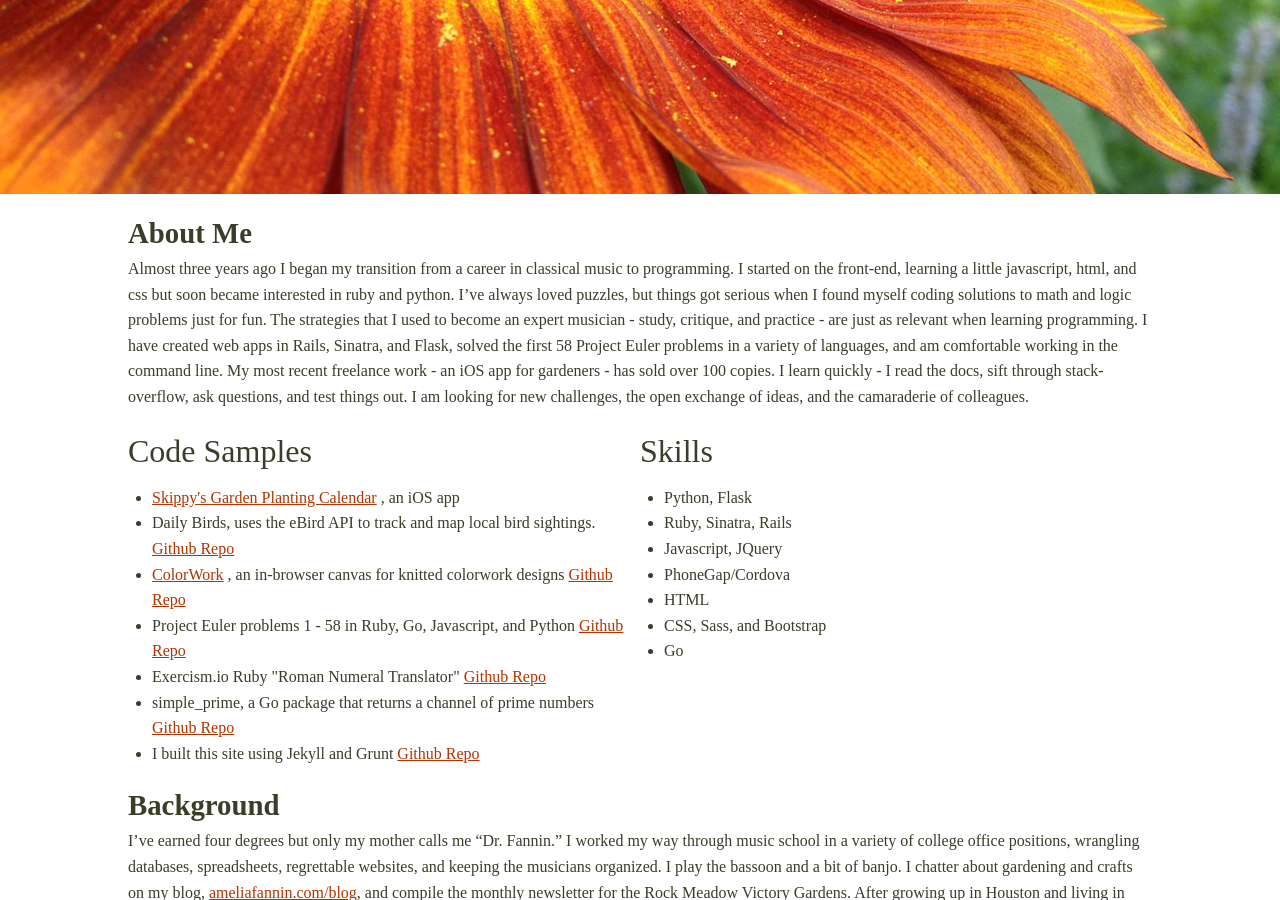
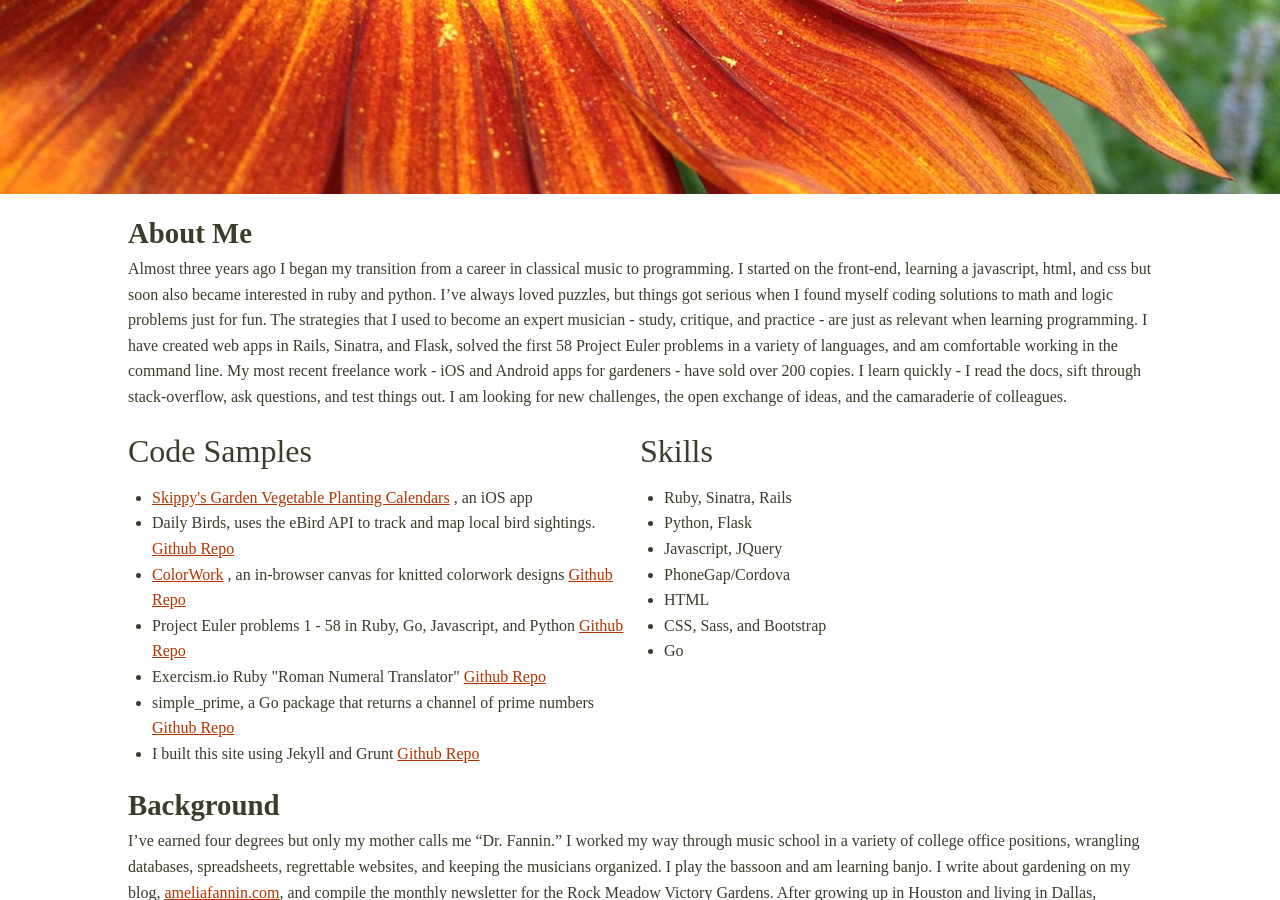
Before and after one commit to AmeliaFannin/AmeliaFannin.github.io, a Jekyll site: the page built from index.md, in a window 1280 px wide and 900 px high, scrolled down 706 px. Built offline with Jekyll 4.4.1, drawn with Linux system fonts in a browser that asks for light colours; some of the changed text lies outside the part shown.

Commit message:
updates to app info

```diff
--- a/index.md
+++ b/index.md
@@ -3,13 +3,13 @@ layout: index
 ---
 ####About Me
 
- Almost three years ago I began my transition from a career in classical music to programming. I started on the front-end, learning a little javascript, html, and css but soon became interested in ruby and python. I've always loved puzzles, but things got serious when I found myself coding solutions to math and logic problems just for fun. The strategies that I used to become an expert musician - study, critique, and practice - are just as relevant when learning programming. I have created web apps in Rails, Sinatra, and Flask, solved the first 58 Project Euler problems in a variety of languages, and am comfortable working in the command line. My most recent freelance work - an iOS app for gardeners - has sold over 100 copies. I learn quickly - I read the docs, sift through stack-overflow, ask questions, and test things out. I am looking for new challenges, the open exchange of ideas, and the camaraderie of colleagues.
+ Almost three years ago I began my transition from a career in classical music to programming. I started on the front-end, learning a javascript, html, and css but soon also became interested in ruby and python. I've always loved puzzles, but things got serious when I found myself coding solutions to math and logic problems just for fun. The strategies that I used to become an expert musician - study, critique, and practice - are just as relevant when learning programming. I have created web apps in Rails, Sinatra, and Flask, solved the first 58 Project Euler problems in a variety of languages, and am comfortable working in the command line. My most recent freelance work - iOS and Android apps for gardeners - have sold over 200 copies. I learn quickly - I read the docs, sift through stack-overflow, ask questions, and test things out. I am looking for new challenges, the open exchange of ideas, and the camaraderie of colleagues.
 
 <div class="col">
   <h3>Code Samples</h3>
   <ul>
     <li>
-      <a href="https://itunes.apple.com/us/app/skippys-garden-full-season/id970091991?mt=8" target="_blank">Skippy's Garden Planting Calendar</a>
+      <a href="https://itunes.apple.com/us/developer/katherine-martin/id970091990" target="_blank">Skippy's Garden Vegetable Planting Calendars</a>
       , an iOS app
     </li>
     <li>
@@ -55,8 +55,8 @@ layout: index
 <div class= "col">
   <h3>Skills</h3>
   <ul>
+    <li>Ruby, Sinatra, Rails</li>
     <li>Python, Flask</li>
-    <li>Ruby, Sinatra, Rails</li>
     <li>Javascript, JQuery</li>
     <li>PhoneGap/Cordova</li>
     <li>HTML</li>
@@ -69,7 +69,7 @@ layout: index
 ####Background
 
 
-I've earned four degrees but only my mother calls me "Dr. Fannin." I worked my way through music school in a variety of college office positions, wrangling databases, spreadsheets, regrettable websites, and keeping the musicians organized. I play the bassoon and a bit of banjo. I chatter about gardening and crafts on my blog, <a href="http://ameliafannin.com/blog" target="blank">ameliafannin.com/blog</a>, and compile the monthly newsletter for the Rock Meadow Victory Gardens. After growing up in Houston and living in Dallas, Rochester, Tallahassee, Miami, and Baltimore, I am happy to make my home in Cambridge, MA.
+I've earned four degrees but only my mother calls me "Dr. Fannin." I worked my way through music school in a variety of college office positions, wrangling databases, spreadsheets, regrettable websites, and keeping the musicians organized. I play the bassoon and am learning banjo. I write about gardening on my blog, <a href="http://ameliafannin.com" target="blank">ameliafannin.com</a>, and compile the monthly newsletter for the Rock Meadow Victory Gardens. After growing up in Houston and living in Dallas, Rochester, Tallahassee, Miami, and Baltimore, I am happy to make my home in Cambridge, MA.
 
 ---
 
@@ -79,7 +79,7 @@ I've earned four degrees but only my mother calls me "Dr. Fannin." I worked my w
 
 ## Amelia Fannin
 **[ameliafannin@gmail.com](mailto://ameliafannin@gmail.com)**
-**[ameliafannin.com](http://ameliafannin.com)** | **[ameliafannin.com/blog](http://ameliafannin.com/blog)**
+**[ameliafannin.com](http://ameliafannin.com)**
 **(713)444-0081**
 
 ##### Skills
@@ -92,7 +92,7 @@ I've earned four degrees but only my mother calls me "Dr. Fannin." I worked my w
 * Go
 
 ##### Projects
-* Skippy's Garden Planting Calendar, an iOS app for gardeners
+* Skippy's Garden Planting Calendars, iOS and Android apps for gardeners
 * DailyBirds, Flask app that tracks and displays local bird sightings
 * Colorwork, an in-browser canvas for knitted colorwork designs
 * Chitter, a Rails app resembling Twitter
```
Also changed, not shown: 2 other files.
